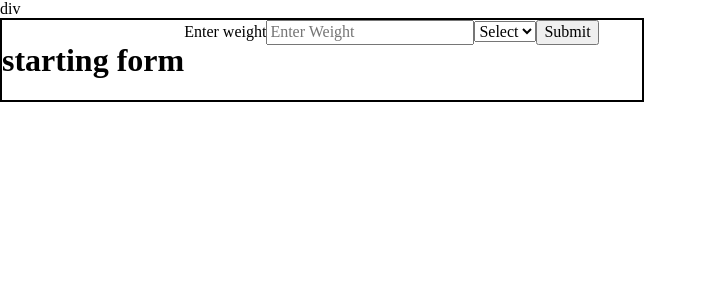
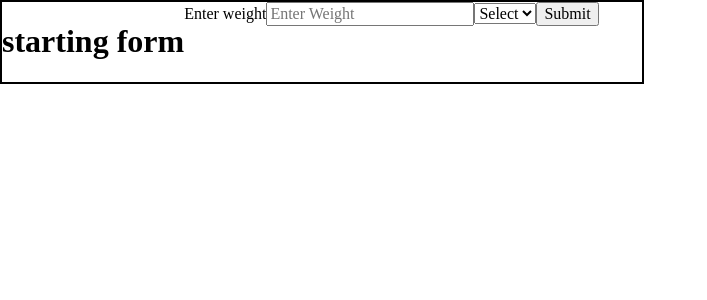
Before and after one commit to jshin720/vetcalc, a React (Create React App) app: page / in a window 1280 px wide. Shown: the top 300 px of the page, without its empty margins (0-707 px from the left). Built offline with nearby package versions, Linux system fonts and the light colour scheme.

Commit message:
adding css

```diff
--- a/src/App.js
+++ b/src/App.js
@@ -8,19 +8,18 @@ function App() {
   const [convertToggle, setConvertToggle] = useState(false);
 
   return (
-    <>
-    div
-      {convertToggle === false ?
+    <div className="form-container">
+      {convertToggle === false ? (
         <Formpage
           weight={weight}
           setWeight={setWeight}
           convertToggle={convertToggle}
           setConvertToggle={setConvertToggle}
         />
-      : < Resultspage weight={weight}/>
-
-      }
-    </>
+      ) : (
+        <Resultspage weight={weight} />
+      )}
+    </div>
   );
 }
 
```
